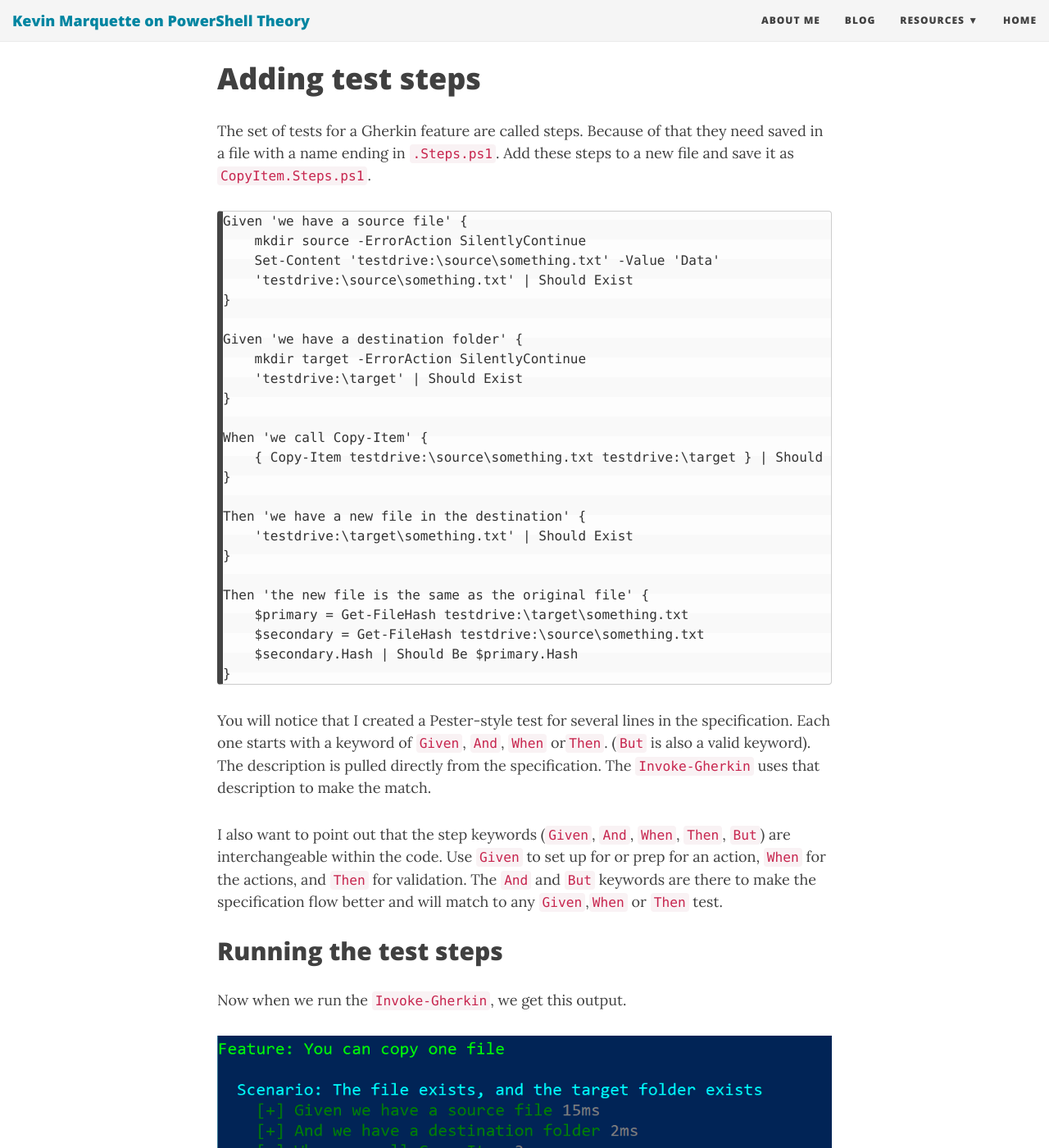
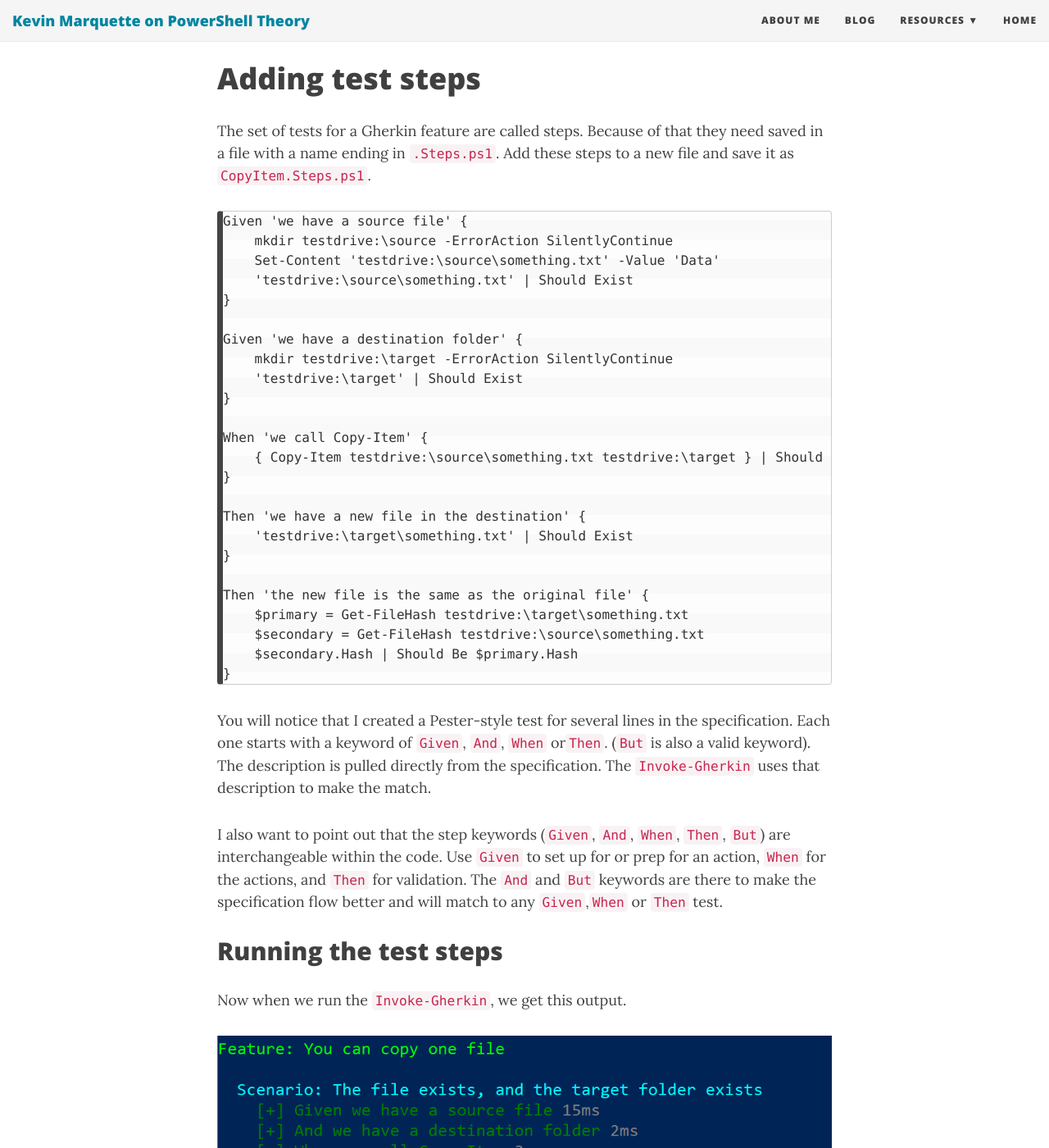
Before and after one commit to KevinMarquette/kevinmarquette.github.io, a Jekyll site: the page built from _posts/2017-03-17-Powershell-Gherkin-specification-validation.md, in a window 1280 px wide and 1400 px high, scrolled down 2887 px. Shown: the whole window at 82% size. Built offline with Jekyll 4.4.1, drawn with Linux system fonts in a browser that asks for light colours; nearby versions of some CDN libraries.

Commit message:
Fix code example

```diff
--- a/_posts/2017-03-17-Powershell-Gherkin-specification-validation.md
+++ b/_posts/2017-03-17-Powershell-Gherkin-specification-validation.md
@@ -77,13 +77,13 @@ That will enumerate all the feature specifications we have. And run any correspo
 The set of tests for a Gherkin feature are called steps. Because of that they need saved in a file with a name ending in `.Steps.ps1`. Add these steps to a new file and save it as `CopyItem.Steps.ps1`.
 
     Given 'we have a source file' {
-        mkdir source -ErrorAction SilentlyContinue
+        mkdir testdrive:\source -ErrorAction SilentlyContinue
         Set-Content 'testdrive:\source\something.txt' -Value 'Data'
         'testdrive:\source\something.txt' | Should Exist
     }
 
     Given 'we have a destination folder' {
-        mkdir target -ErrorAction SilentlyContinue
+        mkdir testdrive:\target -ErrorAction SilentlyContinue
         'testdrive:\target' | Should Exist
     }
 
```
Also changed, not shown: _posts/2017-04-30-Powershell-Gherkin-advanced-features.md (+2 -2 lines).
